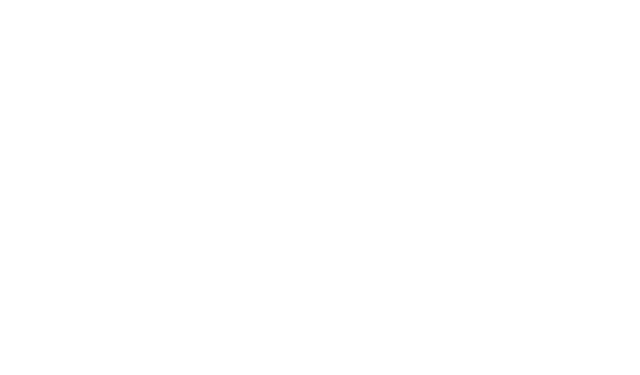
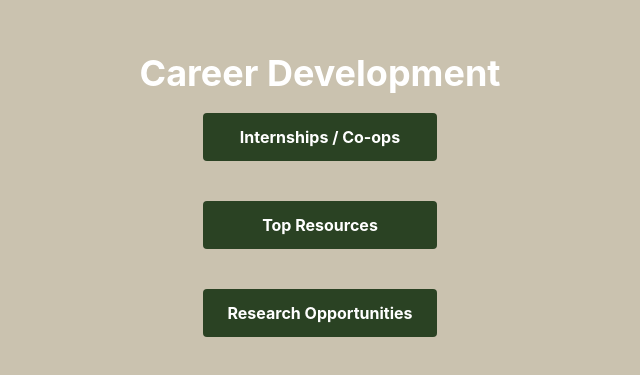
Before and after one commit to vvyn/MagicTree, a React (Create React App) app in the folder magictree/: page /Career in a window 1280 px wide. Before the commit this address had no page. Shown: the part 195-570 px from the top of the page, without its empty margins (320-960 px from the left). Built offline with nearby package versions, Linux system fonts and the light colour scheme; the HTML template or start-up script is replaced by a standard one.

Commit message:
added career dev page

```diff
--- a/magictree/src/App.js
+++ b/magictree/src/App.js
@@ -15,6 +15,7 @@
 import { Survey9 } from './pages/Survey/Survey9.js';
 import { Survey10 } from './pages/Survey/Survey10.js';
 import { Hat } from './pages/Hat.js';
+import { Career } from './pages/Career.js';
 
 
 function App() {
@@ -36,6 +37,7 @@
             <Route exact path = "/Survey9" element = {<Survey9 />}>/</Route>
             <Route exact path = "/Survey10" element = {<Survey10 />}>/</Route>
             <Route exact path = "/Hat" element = {<Hat />}>/</Route>
+            <Route exact path = "/Career" element = {<Career />}>/</Route>
         </Routes>
       </Router>
     }
--- /dev/null
+++ b/magictree/src/pages/Career.js
@@ -0,0 +1,30 @@
+import { useNavigate } from "react-router-dom";
+
+export function Career() {
+    const navigate = useNavigate();
+    return (
+        <>
+        <div className=" h-screen w-screen bg-[#CAC2AF] flex justify-center items-center">
+
+        <div>
+            <div className="flex text-white justify-center text-4xl lg:text-4xl font-bold">
+                Career Development
+            </div>
+
+            <div>
+                <div className="py-5 px-24">
+                    <button onClick={() => navigate('/Sample')} className="bg-[#2A4223] hover:bg-[#305127] text-white font-bold w-full py-3 px-6 rounded ">Internships / Co-ops</button>
+                </div>
+                <div className="py-5 px-24">
+                    <button onClick={() => navigate('/Sample')} className="bg-[#2A4223] hover:bg-[#305127] text-white font-bold w-full py-3 px-6 rounded ">Top Resources</button>
+                </div>
+                <div className="py-5 px-24">
+                    <button onClick={() => navigate('/Sample')} className="bg-[#2A4223] hover:bg-[#305127] text-white font-bold w-full py-3 px-6 rounded ">Research Opportunities</button>
+                </div>
+            </div>
+        </div>
+
+        </div>
+        </>
+    );
+}
```
